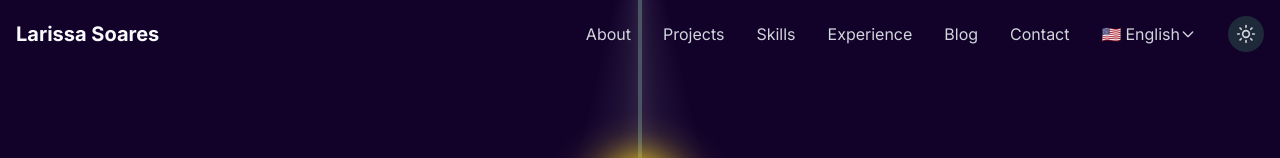
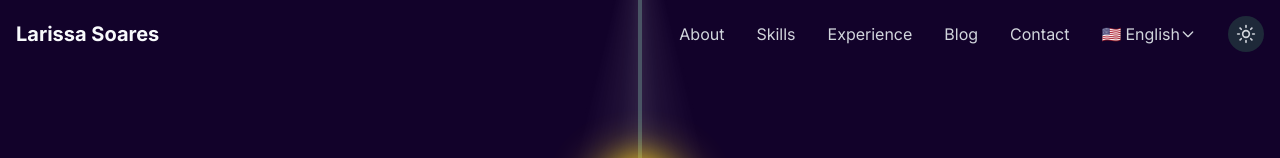
Before and after one commit to laryts/portfolio, a Next.js app: page /en in a window 1280 px wide. Shown: the top 158 px of the page. Built offline with nearby package versions, Linux system fonts and the light colour scheme.

Commit message:
fix: hide projects from navigation

```diff
--- a/app/[lang]/layout.tsx
+++ b/app/[lang]/layout.tsx
@@ -4,7 +4,7 @@ import { Inter } from "next/font/google"
 import "../globals.css"
 import { ThemeProvider } from "@/components/theme-provider"
 import { Header } from "@/components/header"
-import { locales } from "@/middleware"
+import { locales } from "@/proxy"
 import type { Locale } from "@/types/i18n"
 import { getDictionary } from "@/dictionaries"
 import { Footer } from "@/components/footer"
--- a/app/page.tsx
+++ b/app/page.tsx
@@ -1,5 +1,5 @@
 import { redirect } from "next/navigation"
-import { defaultLocale } from "@/middleware"
+import { defaultLocale } from "@/proxy"
 
 export default function Home() {
   redirect(`/${defaultLocale}`)
--- a/components/header.tsx
+++ b/components/header.tsx
@@ -40,7 +40,7 @@ export function Header({ lang, dictionary }: HeaderProps) {
 
   const navLinks = [
     { href: `/${lang}#about`, label: dictionary.nav.about },
-    { href: `/${lang}#projects`, label: dictionary.nav.projects },
+    // { href: `/${lang}#projects`, label: dictionary.nav.projects },
     { href: `/${lang}#skills`, label: dictionary.nav.skills },
     { href: `/${lang}#xp`, label: dictionary.nav.experience },
     { href: `/${lang}#blog`, label: dictionary.nav.blog },
--- a/package.json
+++ b/package.json
@@ -77,6 +77,6 @@
     "@types/react-dom": "^19",
     "postcss": "^8.5.6",
     "tailwindcss": "^4.1.17",
-    "typescript": "^5"
+    "typescript": "^5.9.3"
   }
 }
--- a/middleware.ts
+++ b/proxy.ts
@@ -201,7 +201,7 @@ function getLocale(request: NextRequest): string {
   }
 }
 
-export function middleware(request: NextRequest) {
+export function proxy(request: NextRequest) {
   try {
     const pathname = request.nextUrl.pathname
 
@@ -277,7 +277,7 @@ export function middleware(request: NextRequest) {
     return addSecurityHeaders(response)
   } catch (error) {
     // Catch any unexpected errors and log them
-    console.error('Middleware error:', error)
+    console.error('Proxy error:', error)
     // Return a response to prevent 5xx errors
     // Try to redirect to default locale, or allow request to continue
     try {
```
Also changed, not shown: 1 other file (tests, documents, lock files or other folders).
